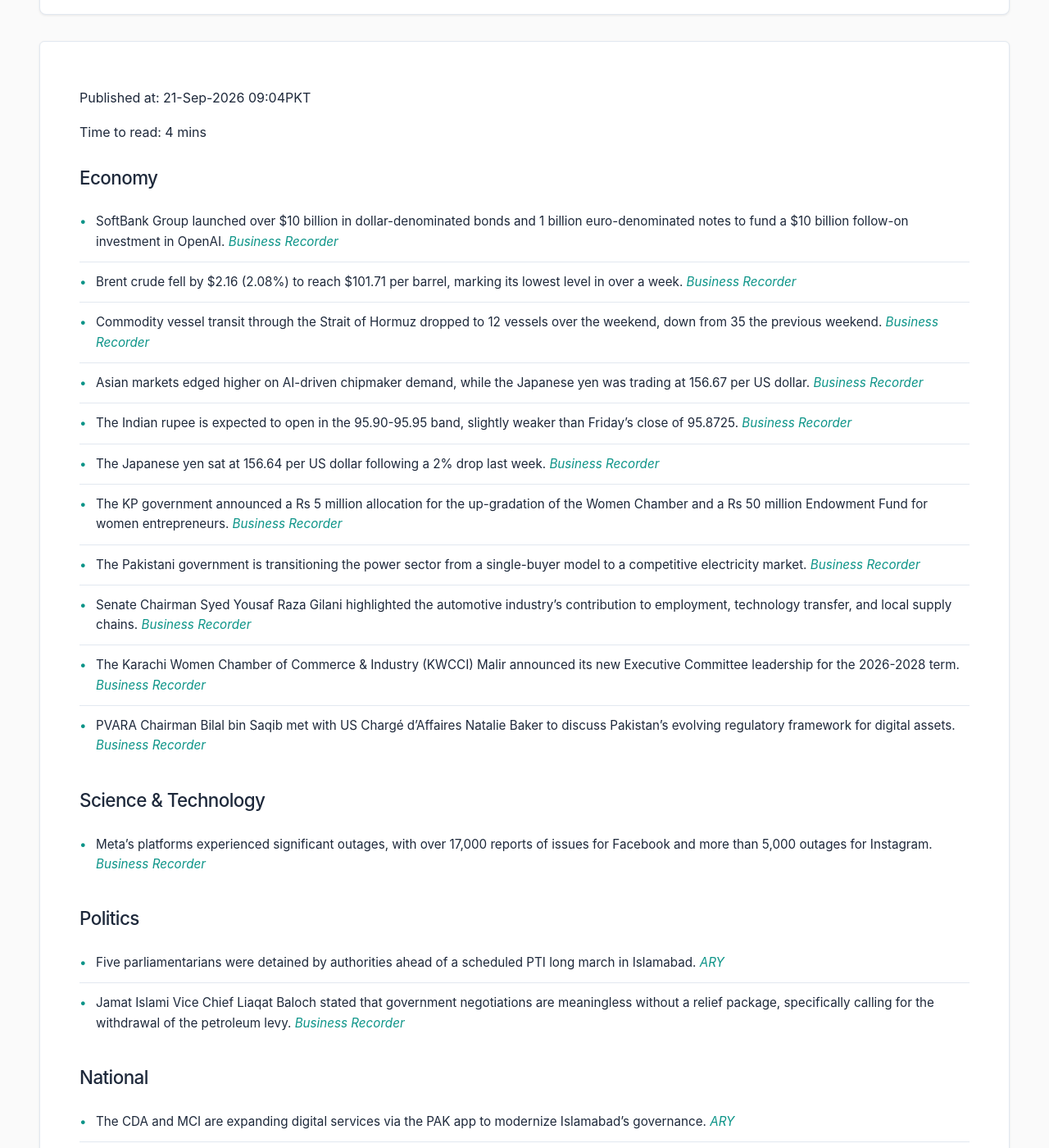
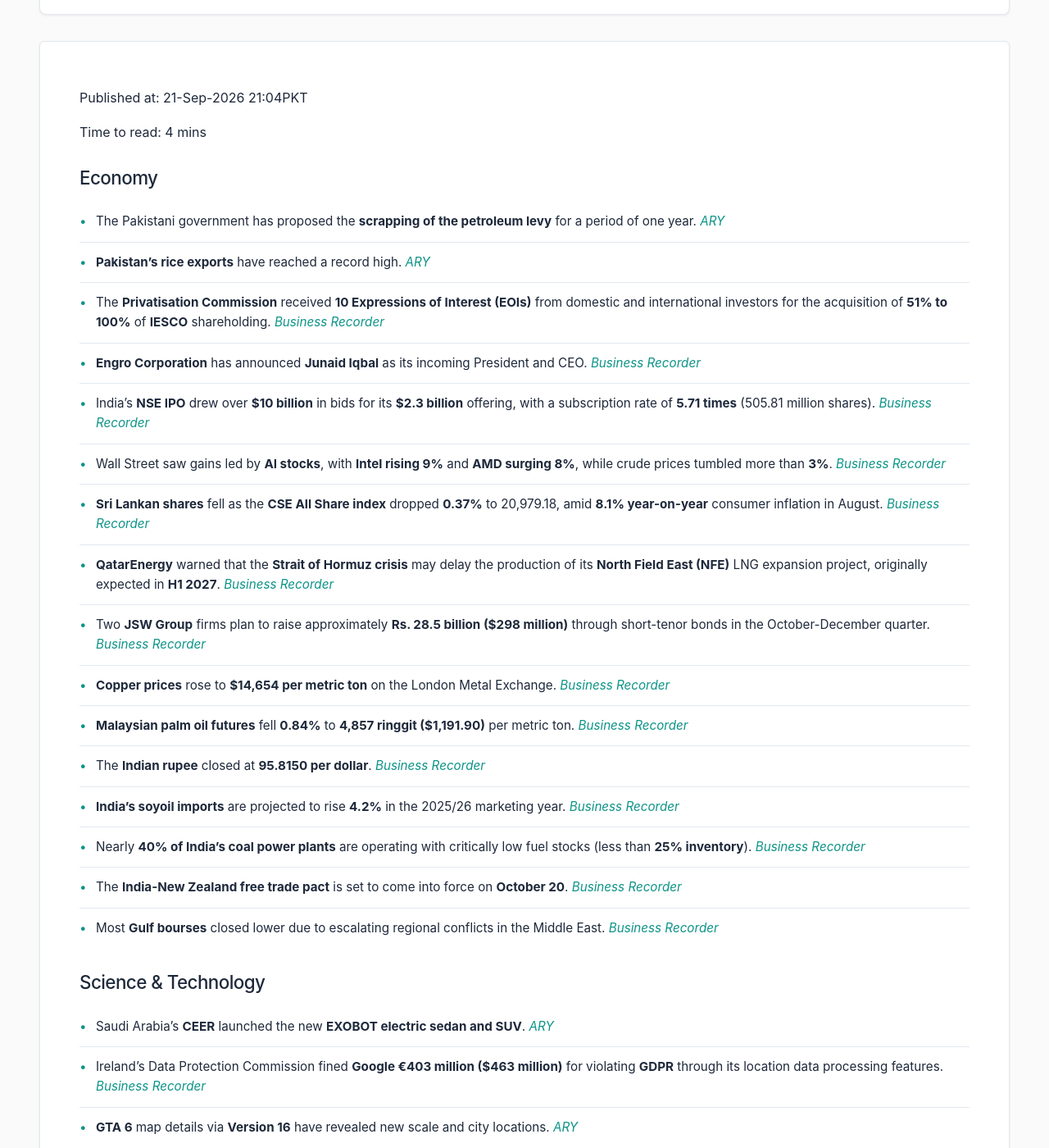
Before and after one commit to zsubzwary/news, a Jekyll site: the page built from en/index.md, in a window 1280 px wide and 1400 px high, scrolled down 209 px. Shown: the whole window at 82% size. Built offline with Jekyll 4.4.1, drawn with Linux system fonts in a browser that asks for light colours; some web fonts are replaced; comment, search, counter and statistics services are not loaded; some of the changed text lies outside the part shown.

Commit message:
DateTime; 2026-09-21T16:04:02.089Z

```diff
--- a/en/index.md
+++ b/en/index.md
@@ -4,52 +4,52 @@ title: Pakistan News Briefing
 lang: en
 ---
 
-Published at: 21-Sep-2026 09:04PKT
+Published at: 21-Sep-2026 21:04PKT
 
 Time to read: 4 mins
 
 ### Economy
-- SoftBank Group launched over $10 billion in dollar-denominated bonds and 1 billion euro-denominated notes to fund a $10 billion follow-on investment in OpenAI. *[Business Recorder](https://www.brecorder.com/news/40440461/softbank-group-launches-over-10-billion-in-bonds-for-openai-investment-term-sheet-shows)*
-- Brent crude fell by $2.16 (2.08%) to reach $101.71 per barrel, marking its lowest level in over a week. *[Business Recorder](https://www.brecorder.com/news/40440457/oil-hits-over-1-week-low-on-hopes-of-boost-to-diplomacy-in-iran-war)*
-- Commodity vessel transit through the Strait of Hormuz dropped to 12 vessels over the weekend, down from 35 the previous weekend. *[Business Recorder](https://www.brecorder.com/news/40440462/vessels-trickle-through-strait-of-hormuz-as-mideast-tension-persists)*
-- Asian markets edged higher on AI-driven chipmaker demand, while the Japanese yen was trading at 156.67 per US dollar. *[Business Recorder](https://www.brecorder.com/news/40440460/tech-leads-shares-higher-in-asia-as-oil-slips)*
-- The Indian rupee is expected to open in the 95.90-95.95 band, slightly weaker than Friday's close of 95.8725. *[Business Recorder](https://www.brecorder.com/news/40440459/indian-rupee-poised-for-subdued-start-as-traders-watch-oil-prices-ipo-linked-flows)*
-- The Japanese yen sat at 156.64 per US dollar following a 2% drop last week. *[Business Recorder](https://www.brecorder.com/news/40440458/volatile-yen-draws-intervention-watch-other-currencies-subdued)*
-- The KP government announced a Rs 5 million allocation for the up-gradation of the Women Chamber and a Rs 50 million Endowment Fund for women entrepreneurs. *[Business Recorder](https://www.brecorder.com/news/40440452/kp-govt-makes-budgetary-allocations-for-wccipd)*
-- The Pakistani government is transitioning the power sector from a single-buyer model to a competitive electricity market. *[Business Recorder](https://www.brecorder.com/news/40440442/govt-begins-to-move-out-of-power-business)*
-- Senate Chairman Syed Yousaf Raza Gilani highlighted the automotive industry's contribution to employment, technology transfer, and local supply chains. *[Business Recorder](https://www.brecorder.com/news/40440450/gilani-says-automotive-industry-contributes-beyond-vehicle-production)*
-- The Karachi Women Chamber of Commerce & Industry (KWCCI) Malir announced its new Executive Committee leadership for the 2026-2028 term. *[Business Recorder](https://www.brecorder.com/news/40440453/kwcci-malir-announces-new-leadership)*
-- PVARA Chairman Bilal bin Saqib met with US Chargé d’Affaires Natalie Baker to discuss Pakistan’s evolving regulatory framework for digital assets. *[Business Recorder](https://www.brecorder.com/news/40440445/digital-assets-bilal-baker-discuss-evolving-regulatory-framework)*
+- The Pakistani government has proposed the **scrapping of the petroleum levy** for a period of one year. *[ARY](https://arynews.tv/govt-proposes-scrapping-petroleum-levy-for-one-year-soruces)*
+- **Pakistan's rice exports** have reached a record high. *[ARY](https://arynews.tv/pakistan-rice-exports-hit-record-high)*
+- The **Privatisation Commission** received **10 Expressions of Interest (EOIs)** from domestic and international investors for the acquisition of **51% to 100%** of **IESCO** shareholding. *[Business Recorder](https://www.brecorder.com/news/40440527/iesco-privatisation-draws-10-investor-groups)*
+- **Engro Corporation** has announced **Junaid Iqbal** as its incoming President and CEO. *[Business Recorder](https://www.brecorder.com/news/40440520/five-things-to-know-about-engros-soon-to-be-ceo-junaid-iqbal)*
+- India's **NSE IPO** drew over **$10 billion** in bids for its **$2.3 billion** offering, with a subscription rate of **5.71 times** (505.81 million shares). *[Business Recorder](https://www.brecorder.com/news/40440528/indias-nse-ipo-draws-over-10-billion-traders-eye-modest-listing-pop)*
+- Wall Street saw gains led by **AI stocks**, with **Intel rising 9%** and **AMD surging 8%**, while crude prices tumbled more than **3%**. *[Business Recorder](https://www.brecorder.com/news/40440530/ai-stocks-lift-wall-st-as-oil-falls-treasury-yields-decline)*
+- **Sri Lankan shares** fell as the **CSE All Share index** dropped **0.37%** to 20,979.18, amid **8.1% year-on-year** consumer inflation in August. *[Business Recorder](https://www.brecorder.com/news/40440525/sri-lankan-shares-fall-as-real-estate-industrials-stocks-weigh)*
+- **QatarEnergy** warned that the **Strait of Hormuz crisis** may delay the production of its **North Field East (NFE)** LNG expansion project, originally expected in **H1 2027**. *[Business Recorder](https://www.brecorder.com/news/40440519/qatarenergy-says-hormuz-crisis-may-delay-lng-expansion-projects)*
+- Two **JSW Group** firms plan to raise approximately **Rs. 28.5 billion ($298 million)** through short-tenor bonds in the October-December quarter. *[Business Recorder](https://www.brecorder.com/news/40440517/jsw-group-firms-plan-300-million-debt-sales-bankers-say)*
+- **Copper prices** rose to **$14,654 per metric ton** on the London Metal Exchange. *[Business Recorder](https://www.brecorder.com/news/40440514/copper-rises-as-chinese-demand-expectations-add-to-speculative-momentum)*
+- **Malaysian palm oil futures** fell **0.84%** to **4,857 ringgit ($1,191.90)** per metric ton. *[Business Recorder](https://www.brecorder.com/news/40440513/palm-extends-losses-on-weak-crude-firm-ringgit-sluggish-exports)*
+- The **Indian rupee** closed at **95.8150 per dollar**. *[Business Recorder](https://www.brecorder.com/news/40440512/indian-rupee-ends-marginally-higher-in-subdued-trade-forward-premiums-ease)*
+- **India's soyoil imports** are projected to rise **4.2%** in the 2025/26 marketing year. *[Business Recorder](https://www.brecorder.com/news/40440511/india-soyoil-imports-to-rise-to-record-high-on-price-competitiveness)*
+- Nearly **40% of India's coal power plants** are operating with critically low fuel stocks (less than **25% inventory**). *[Business Recorder](https://www.brecorder.com/news/40440521/nearly-40-of-indias-coal-power-plants-running-critically-low-on-fuel-data-show)*
+- The **India-New Zealand free trade pact** is set to come into force on **October 20**. *[Business Recorder](https://www.brecorder.com/news/40440515/india-new-zealand-free-trade-pact-to-come-into-force-on-october-20)*
+- Most **Gulf bourses** closed lower due to escalating regional conflicts in the Middle East. *[Business Recorder](https://www.brecorder.com/news/40440523/most-gulf-bourses-end-lower-on-middle-east-conflict-despite-diplomatic-hopes)*
 
 ### Science & Technology
-- Meta’s platforms experienced significant outages, with over 17,000 reports of issues for Facebook and more than 5,000 outages for Instagram. *[Business Recorder](https://www.brecorder.com/news/40440466/metas-social-networks-down-for-thousands-of-users-in-us-downdetector-says)*
+- Saudi Arabia’s **CEER** launched the new **EXOBOT electric sedan and SUV**. *[ARY](https://arynews.tv/saudi-crown-prince-launches-ceers-new-exobot-electric-sedan-and-suv)*
+- Ireland's Data Protection Commission fined **Google €403 million ($463 million)** for violating **GDPR** through its location data processing features. *[Business Recorder](https://www.brecorder.com/news/40440516/irish-privacy-regulator-fines-google-eur403-million-over-location-data-processing)*
+- **GTA 6** map details via **Version 16** have revealed new scale and city locations. *[ARY](https://arynews.tv/gta-6-map-details-version-16-reveals-new-scale-and-city-locations)*
 
 ### Politics
-- Five parliamentarians were detained by authorities ahead of a scheduled PTI long march in Islamabad. *[ARY](https://arynews.tv/pti-long-march-5-parliamentarians-detained-ahead-of-islamabad-protest)*
-- Jamat Islami Vice Chief Liaqat Baloch stated that government negotiations are meaningless without a relief package, specifically calling for the withdrawal of the petroleum levy. *[Business Recorder](https://www.brecorder.com/news/40440449/further-talks-with-govt-meaningless-without-relief-package-baloch)*
+- The **Trump administration** is reportedly preparing sanctions against the **International Criminal Court (ICC)**. *[Business Recorder](https://www.brecorder.com/news/40440522/trump-administration-prepares-sanctions-against-international-criminal-court-sources-say)*
+- Pakistan's Interior Minister **Mohsin Naqvi** met his Iranian counterpart, **Eskandar Momeni**, in Tehran to discuss bilateral relations. *[Business Recorder](https://www.brecorder.com/news/40440524/naqvi-iranian-counterpart-discuss-bilateral-ties-regional-situation)*
+- **Denmark** stated that **NATO** shares responsibility for Arctic security under the **Greenland deal**. *[ARY](https://arynews.tv/denmark-says-nato-shares-responsibility-for-arctic-security-under-greenland-deal)*
 
 ### National
-- The CDA and MCI are expanding digital services via the PAK app to modernize Islamabad's governance. *[ARY](https://arynews.tv/islamabad-goes-digital-as-cda-mci-expand-services-on-pak-app)*
-- An FIR has been registered against PTI MPA Shakeel Khan and his guards following an attack on Levies. *[ARY](https://arynews.tv/fir-registered-against-pti-mpa-shakeel-khan-guards-over-attack-on-levies)*
-- Pasban Democratic Party (PDP) chairman Altaf Shakoor labeled the Karachi University Road project a failure of governance due to endless delays. *[Business Recorder](https://www.brecorder.com/news/40440443/university-road-project-glaring-failure-of-governance)*
-- Out of 49,203 registered candidates, 47,501 appeared for the Punjab MDCAT 2026 across 31 examination centres. *[Business Recorder](https://www.brecorder.com/news/40440444/47501-candidates-appear-in-punjab-mdcat)*
-- Civil society activists are demanding the early retirement of the ADB-funded Jamshoro Coal Power Plant due to environmental and social concerns. *[Business Recorder](https://www.brecorder.com/news/40440446/jamshoro-coal-power-plant-civil-society-activists-demand-early-retirement)*
-- CM Sindh Murad Ali Shah directed an extensive enrollment campaign for schools under the Sindh Secondary Education Improvement Project (SSEIP). *[Business Recorder](https://www.brecorder.com/news/40440447/cm-sindh-orders-massive-enrolment-drive)*
-- Sindh Governor Syed Muhammad Nihal Hashmi called for collective responsibility for environmental protection on World Cleanup Day. *[Business Recorder](https://www.brecorder.com/news/40440451/governor-calls-for-collective-action-to-keep-environment-clean)*
+- **25 hotels, restaurants, and marriage halls** near **Karachi airport** are under scrutiny due to concerns over bird strikes. *[ARY](https://arynews.tv/karachi-airport-25-hotels-restaurants-marriage-halls-under-scrutiny-over-bird-strikes)*
 
 ### International
-- Donald Trump expressed potential openness to meeting Iran's president during the UN General Assembly. *[ARY](https://arynews.tv/trump-says-he-is-probably-open-to-meeting-irans-president-at-un)*
-- Mahan Air has suspended flights to Turkiye and Oman following the expansion of US sanctions. *[ARY](https://arynews.tv/mahan-air-halts-flights-to-turkiye-oman-after-us-expands-sanctions)*
-- Muscat Municipality has opened bidding for organizers for the Muscat Nights events. *[ARY](https://arynews.tv/muscat-municipality-invites-bids-to-organize-muscat-nights-events)*
-- Regional tensions between the US and Iran have escalated following Houthi attacks. *[ARY](https://arynews.tv/iran-and-us-trade-threats-after-houthi-attacks-escalate-regional-conflict)*
-- South Korean President Lee Jae Myung will attend the UN General Assembly and hold a summit with Mexican President Claudia Sheinbaum from September 21 to 27. *[Business Recorder](https://www.brecorder.com/news/40440465/south-koreas-lee-to-attend-un-general-assembly-visit-mexico-for-sheinbaum-summit)*
+- **Two tankers** were struck by a projectile and debris in the **Hormuz** region. *[ARY](https://arynews.tv/two-tankers-hit-by-projectile-debris-in-hormuz-maritime-agency)*
 
 ### Sports
-- Lamine Yamal has become the youngest player in La Liga history to reach 50 assists. *[ARY](https://arynews.tv/lamine-yamal-scripts-la-liga-history-as-its-youngest-ever-to-reach-50-assists)*
+- **Mohammad Rizwan** has been barred from publicly discussing the **NCCIA probe**. *[ARY](https://arynews.tv/mohammad-rizwan-barred-from-discussing-nccia-probe-in-public-sources)*
+- **Kylian Mbappe** commented that being managed by **Zinedine Zidane** for the French national team is "like a movie." *[Business Recorder](https://www.brecorder.com/news/40440526/being-managed-by-zidane-for-france-is-like-a-movie-says-mbappe)*
+- Swiss captain **Granit Xhaka** will miss the international camp after admitting to using a **fake COVID-19 vaccination certificate**. *[Business Recorder](https://www.brecorder.com/news/40440518/swiss-captain-xhaka-sidelined-over-fake-covid-certificate)*
 
 ### Health
-- A new study has linked the loss of the Y chromosome in men to the development of early-stage cancer. *[ARY](https://arynews.tv/loss-of-y-chromosome-in-men-linked-to-early-cancer-development-study-finds)*
-- The FAO and the Khyber Pakhtunkhwa Environmental Protection Agency (EPA-KP) are collaborating on "One Health" and environmental surveillance. *[Business Recorder](https://www.brecorder.com/news/40440448/fao-epa-join-hands-for-one-health-environmental-surveillance)*
+- **Pakistan** is set to host the **Global Mental Health Summit 2026**. *[ARY](https://arynews.tv/pakistan-to-host-global-mental-health-summit-2026)*
 
 ### Other
-- A new initiative allows individuals to earn Rs 30,000 by converting kitchen waste into compost. *[ARY](https://arynews.tv/earn-rs30000-by-turning-kitchen-waste-into-compost)*
+- The horror movie **"Resident Evil"** achieved a **$60 million** opening weekend in North America. *[Business Recorder](https://www.brecorder.com/news/40440529/horror-movie-resident-evil-tops-north-american-box-office)*
+- **Patrick Clancy** provided his first interview following the **Lindsay Clancy mistrial**. *[ARY](https://arynews.tv/patrick-clancy-breaks-silence-in-first-interview-after-lindsay-clancy-mistrial)*
```
